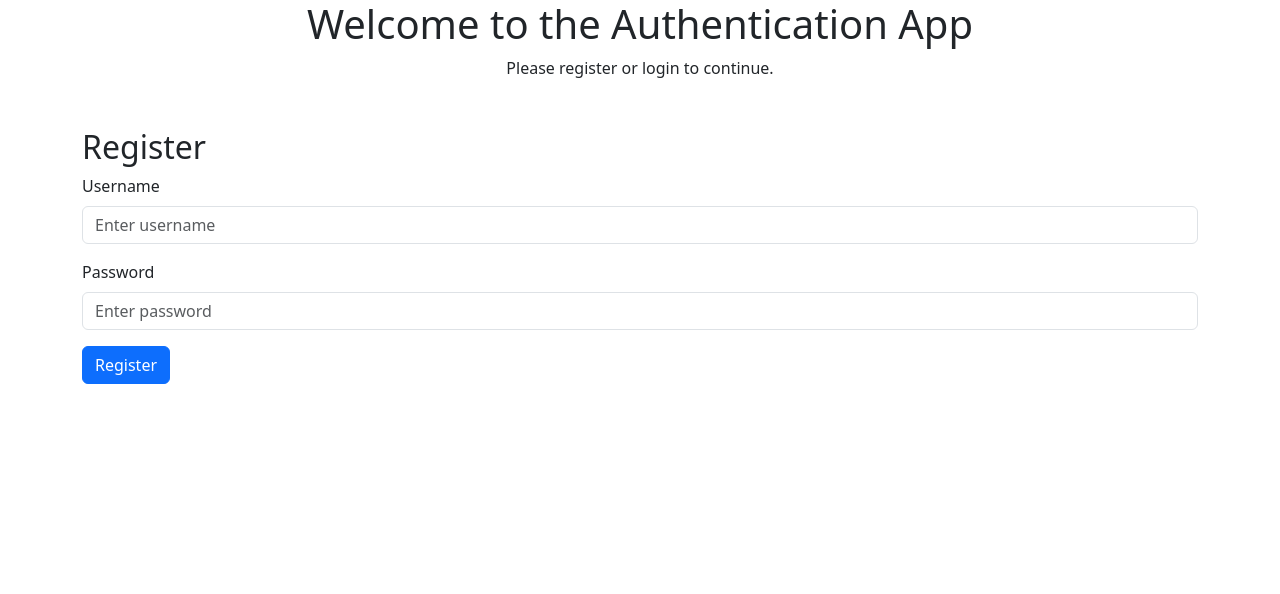
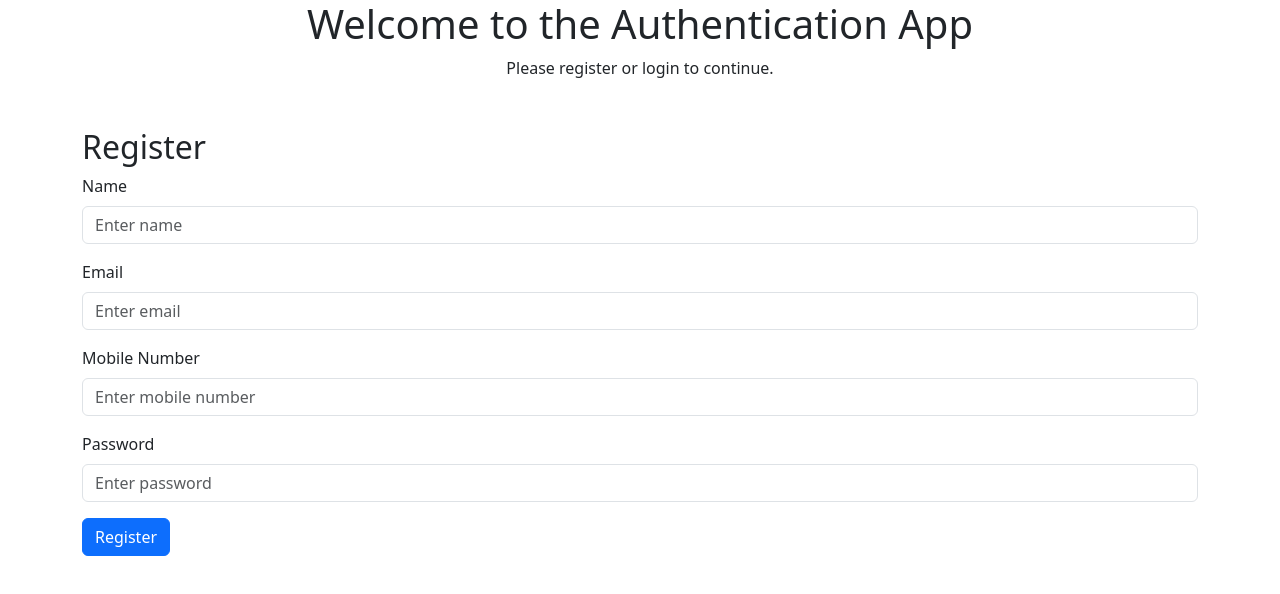
Before and after one commit to Umang-saxena/Signup_Form, a React (Create React App) app in the folder frontend/: page / in a window 1280 px wide. Shown: the top 594 px of the page. Built offline with nearby package versions, Linux system fonts and the light colour scheme.

Commit message:
Resgister form updated

```diff
--- a/frontend/src/components/Register.js
+++ b/frontend/src/components/Register.js
@@ -8,14 +8,20 @@ import axios from "axios";
 const Register = () => {
   const formik = useFormik({
     initialValues: {
-      username: "",
+      name: "",
+      email: "",
+      mobileNumber: "",
       password: "",
     },
+
     validationSchema: Yup.object({
-      username: Yup.string().required("Username is required"),
+      name: Yup.string().required("Name is required"),
+      email: Yup.string().email("Invalid email format").required("Email is required"),
+      mobileNumber: Yup.string().required("Mobile number is required"),
       password: Yup.string()
         .min(6, "Password must be at least 6 characters")
         .required("Password is required"),
+
     }),
     onSubmit: async (values, { setSubmitting, setStatus }) => {
       try {
@@ -38,12 +44,13 @@ const Register = () => {
       {formik.status?.error && <Alert variant="danger">{formik.status.error}</Alert>}
 
       <Form onSubmit={formik.handleSubmit}>
-        <Form.Group controlId="username">
-          <Form.Label>Username</Form.Label>
+        <Form.Group controlId="name">
+          <Form.Label>Name</Form.Label>
           <Form.Control
             type="text"
-            name="username"
-            placeholder="Enter username"
+            name="name"
+            placeholder="Enter name"
+
             value={formik.values.username}
             onChange={formik.handleChange}
             onBlur={formik.handleBlur}
@@ -54,7 +61,40 @@ const Register = () => {
           </Form.Control.Feedback>
         </Form.Group>
 
+        <Form.Group controlId="email" className="mt-3">
+          <Form.Label>Email</Form.Label>
+          <Form.Control
+            type="email"
+            name="email"
+            placeholder="Enter email"
+            value={formik.values.email}
+            onChange={formik.handleChange}
+            onBlur={formik.handleBlur}
+            isInvalid={formik.touched.email && formik.errors.email}
+          />
+          <Form.Control.Feedback type="invalid">
+            {formik.errors.email}
+          </Form.Control.Feedback>
+        </Form.Group>
+
+        <Form.Group controlId="mobileNumber" className="mt-3">
+          <Form.Label>Mobile Number</Form.Label>
+          <Form.Control
+            type="text"
+            name="mobileNumber"
+            placeholder="Enter mobile number"
+            value={formik.values.mobileNumber}
+            onChange={formik.handleChange}
+            onBlur={formik.handleBlur}
+            isInvalid={formik.touched.mobileNumber && formik.errors.mobileNumber}
+          />
+          <Form.Control.Feedback type="invalid">
+            {formik.errors.mobileNumber}
+          </Form.Control.Feedback>
+        </Form.Group>
+
         <Form.Group controlId="password" className="mt-3">
+
           <Form.Label>Password</Form.Label>
           <Form.Control
             type="password"
```
